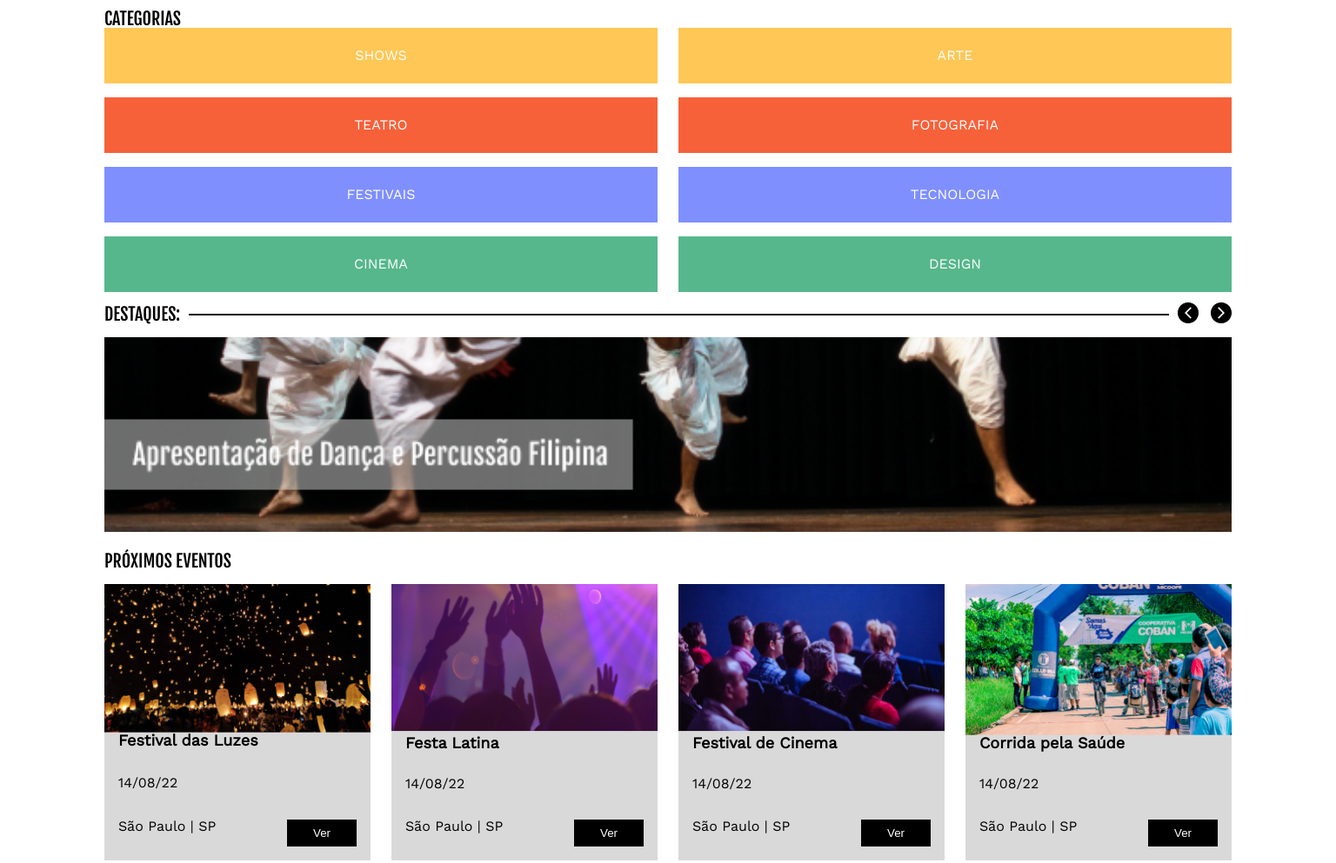
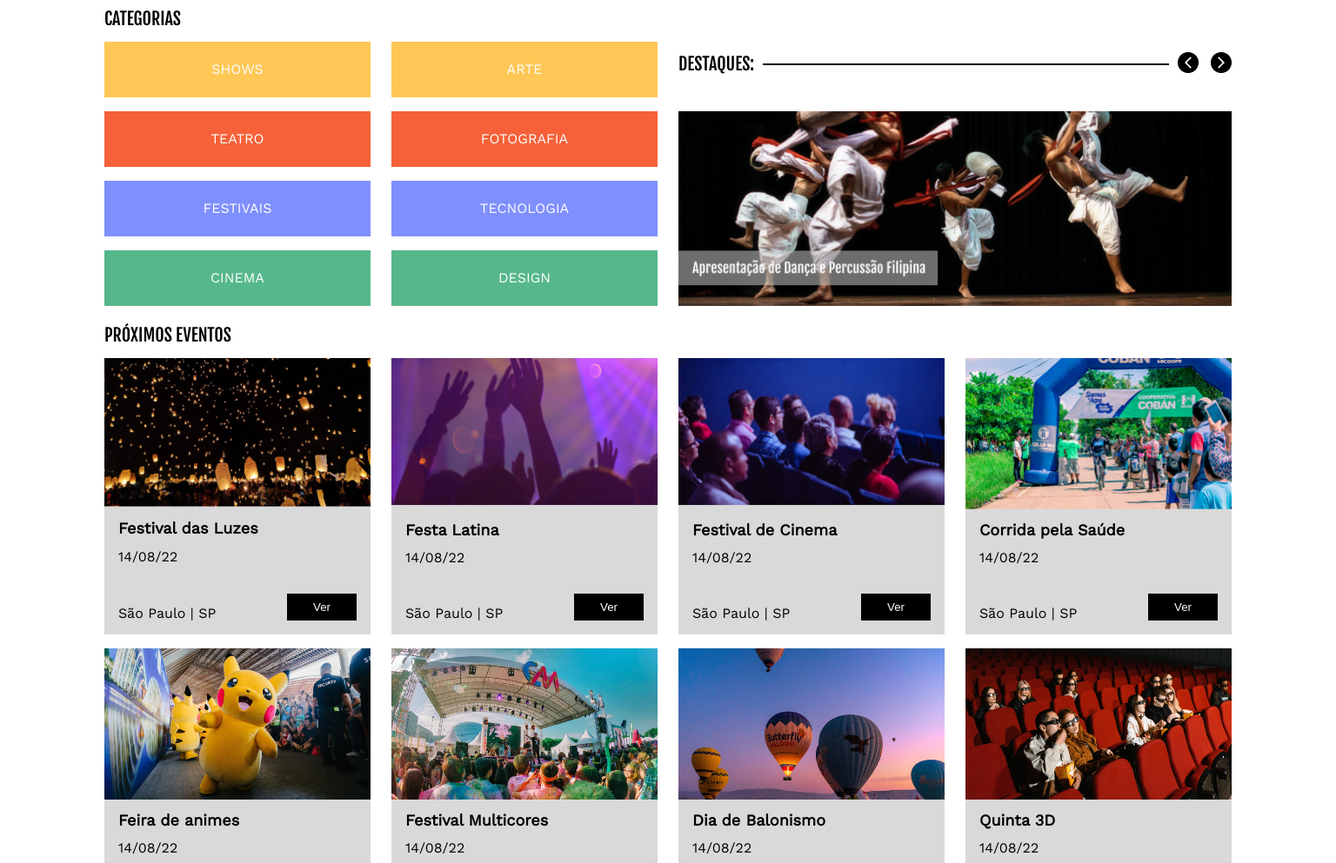
Before and after one commit to macielphp/Culturama, a plain HTML site: page index.html in a window 1536 px wide. Shown: the part 640-1633 px from the top of the page at 87% size. Drawn offline with nearby package versions, Linux system fonts and the light colour scheme.

Commit message:
concluido

```diff
--- a/assets/style/flex.css
+++ b/assets/style/flex.css
@@ -55,6 +55,17 @@
 
 .agenda__item {
     flex-grow: 1;
+}
+
+/* Rodapé */
+.rodape{
+    display: flex;
+    flex-wrap: wrap;
+    justify-content: space-between;
+}
+
+.rodape__logo {
+    align-self: end;
 }
 
 @media (min-width: 720px) {
--- a/assets/style/grid.css
+++ b/assets/style/grid.css
@@ -28,12 +28,15 @@
 }
 .eventos__item h3 {
     grid-area: nome;
+    align-self: center;
+
 }
 .eventos__item h4{
     grid-area: data;
 }
 .eventos__item h5 {
     grid-area: local;
+    align-self: end;
 }
 .eventos__item button {
     grid-area: botao;
@@ -68,3 +71,30 @@
         grid-row: 1/3;
     }
 }
+
+@media(min-width: 1440px) {
+    .categorias {
+        display: grid;
+        grid-template-columns: calc(50% - 0.75rem);
+        grid-template-rows: auto 1fr auto;
+        grid-template-areas:
+        "titulo titulo"
+        "lista destaque"
+        "lista imagem";
+        row-gap: 1rem;
+        column-gap: 1.5rem;
+    }
+
+    .categorias__titulo {
+        grid-area: titulo;
+    }
+    .categorias__lista {
+        grid-area: lista;
+    }
+    .categorias__destaques {
+        grid-area: destaque;
+    }
+    .categorias__imagem {
+        grid-area: imagem;
+    }
+}
```
